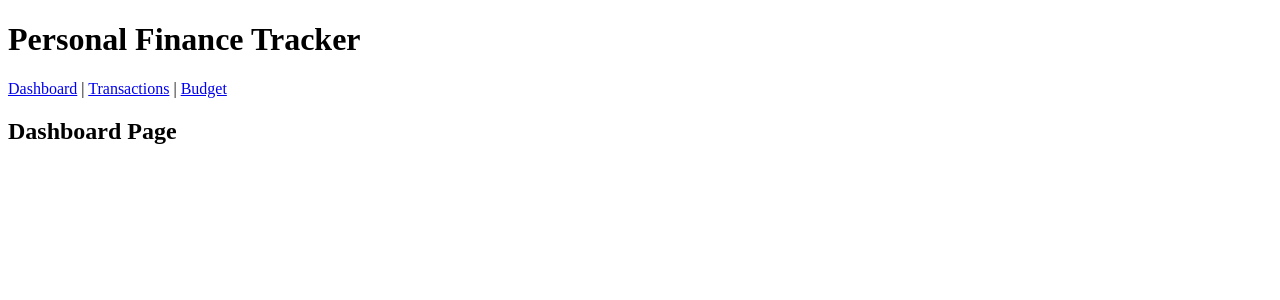
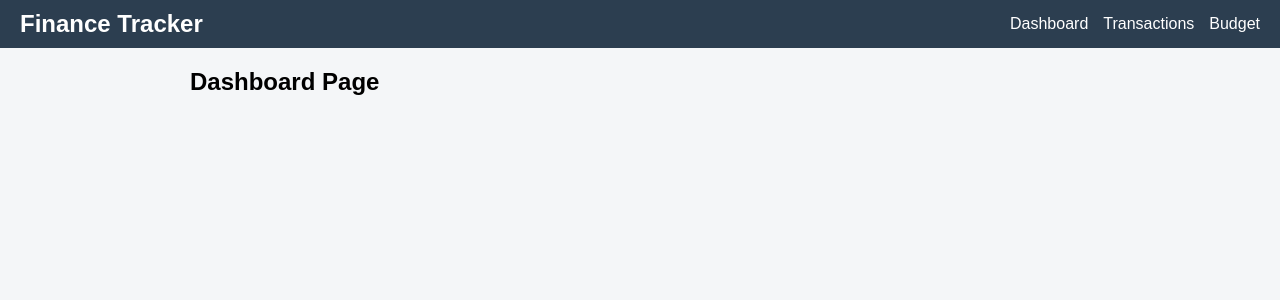
Before and after one commit to Yashmeet01/personal-finance-tracker, a React (Vite) app in the folder client/: page /dashboard in a window 1280 px wide. Shown: the top 300 px of the page. Built offline with nearby package versions, Linux system fonts and the light colour scheme.

Commit message:
Add Navbar and basic CSS

```diff
--- a/client/src/App.jsx
+++ b/client/src/App.jsx
@@ -1,26 +1,20 @@
-import BudgetPage from "./pages/BudgetPage";
-import { Routes, Route, Link } from "react-router-dom";
+import { Routes, Route } from "react-router-dom";
+import Navbar from "./components/Navbar";
 import DashboardPage from "./pages/DashboardPage";
 import TransactionsPage from "./pages/TransactionsPage";
+import BudgetPage from "./pages/BudgetPage";
 
 function App() {
   return (
     <div>
-      <h1>Personal Finance Tracker</h1>
-
-      <nav>
-        <Link to="/dashboard">Dashboard</Link>
-        {" | "}
-        <Link to="/transactions">Transactions</Link>
-        {" | "}
-        <Link to="/budget">Budget</Link>
-      </nav>
-
-      <Routes>
-        <Route path="/dashboard" element={<DashboardPage />} />
-        <Route path="/transactions" element={<TransactionsPage />} />
-        <Route path="/budget" element={<BudgetPage />} />
-      </Routes>
+      <Navbar />
+      <div className="container">
+        <Routes>
+          <Route path="/dashboard" element={<DashboardPage />} />
+          <Route path="/transactions" element={<TransactionsPage />} />
+          <Route path="/budget" element={<BudgetPage />} />
+        </Routes>
+      </div>
     </div>
   );
 }
--- /dev/null
+++ b/client/src/components/Navbar.jsx
@@ -0,0 +1,16 @@
+import { Link } from "react-router-dom";
+
+function Navbar() {
+  return (
+    <nav className="navbar">
+      <h2 className="logo">Finance Tracker</h2>
+      <div className="nav-links">
+        <Link to="/dashboard">Dashboard</Link>
+        <Link to="/transactions">Transactions</Link>
+        <Link to="/budget">Budget</Link>
+      </div>
+    </nav>
+  );
+}
+
+export default Navbar;
--- a/client/src/index.css
+++ b/client/src/index.css
@@ -1,111 +1,34 @@
-:root {
-  --text: #6b6375;
-  --text-h: #08060d;
-  --bg: #fff;
-  --border: #e5e4e7;
-  --code-bg: #f4f3ec;
-  --accent: #aa3bff;
-  --accent-bg: rgba(170, 59, 255, 0.1);
-  --accent-border: rgba(170, 59, 255, 0.5);
-  --social-bg: rgba(244, 243, 236, 0.5);
-  --shadow:
-    rgba(0, 0, 0, 0.1) 0 10px 15px -3px, rgba(0, 0, 0, 0.05) 0 4px 6px -2px;
-
-  --sans: system-ui, 'Segoe UI', Roboto, sans-serif;
-  --heading: system-ui, 'Segoe UI', Roboto, sans-serif;
-  --mono: ui-monospace, Consolas, monospace;
-
-  font: 18px/145% var(--sans);
-  letter-spacing: 0.18px;
-  color-scheme: light dark;
-  color: var(--text);
-  background: var(--bg);
-  font-synthesis: none;
-  text-rendering: optimizeLegibility;
-  -webkit-font-smoothing: antialiased;
-  -moz-osx-font-smoothing: grayscale;
-
-  @media (max-width: 1024px) {
-    font-size: 16px;
-  }
+body {
+  margin: 0;
+  font-family: Arial, sans-serif;
+  background-color: #f4f6f8;
 }
 
-@media (prefers-color-scheme: dark) {
-  :root {
-    --text: #9ca3af;
-    --text-h: #f3f4f6;
-    --bg: #16171d;
-    --border: #2e303a;
-    --code-bg: #1f2028;
-    --accent: #c084fc;
-    --accent-bg: rgba(192, 132, 252, 0.15);
-    --accent-border: rgba(192, 132, 252, 0.5);
-    --social-bg: rgba(47, 48, 58, 0.5);
-    --shadow:
-      rgba(0, 0, 0, 0.4) 0 10px 15px -3px, rgba(0, 0, 0, 0.25) 0 4px 6px -2px;
-  }
-
-  #social .button-icon {
-    filter: invert(1) brightness(2);
-  }
+.navbar {
+  display: flex;
+  justify-content: space-between;
+  align-items: center;
+  background-color: #2c3e50;
+  padding: 10px 20px;
 }
 
-body {
+.logo {
+  color: white;
   margin: 0;
 }
 
-#root {
-  width: 1126px;
-  max-width: 100%;
-  margin: 0 auto;
-  text-align: center;
-  border-inline: 1px solid var(--border);
-  min-height: 100svh;
-  display: flex;
-  flex-direction: column;
-  box-sizing: border-box;
+.nav-links a {
+  color: white;
+  text-decoration: none;
+  margin-left: 15px;
 }
 
-h1,
-h2 {
-  font-family: var(--heading);
-  font-weight: 500;
-  color: var(--text-h);
+.nav-links a:hover {
+  text-decoration: underline;
 }
 
-h1 {
-  font-size: 56px;
-  letter-spacing: -1.68px;
-  margin: 32px 0;
-  @media (max-width: 1024px) {
-    font-size: 36px;
-    margin: 20px 0;
-  }
+.container {
+  max-width: 900px;
+  margin: 20px auto;
+  padding: 0 15px;
 }
-h2 {
-  font-size: 24px;
-  line-height: 118%;
-  letter-spacing: -0.24px;
-  margin: 0 0 8px;
-  @media (max-width: 1024px) {
-    font-size: 20px;
-  }
-}
-p {
-  margin: 0;
-}
-
-code,
-.counter {
-  font-family: var(--mono);
-  display: inline-flex;
-  border-radius: 4px;
-  color: var(--text-h);
-}
-
-code {
-  font-size: 15px;
-  line-height: 135%;
-  padding: 4px 8px;
-  background: var(--code-bg);
-}
--- a/client/src/main.jsx
+++ b/client/src/main.jsx
@@ -1,3 +1,4 @@
+import "./index.css";
 import { StrictMode } from "react";
 import { createRoot } from "react-dom/client";
 import { BrowserRouter } from "react-router-dom";
```
